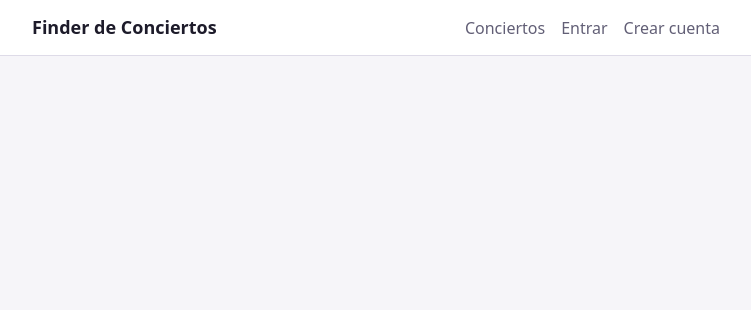
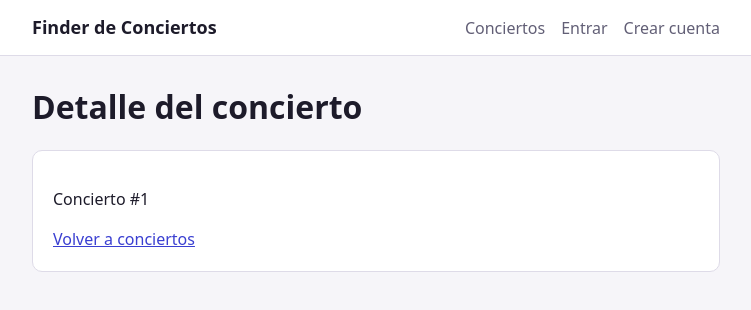
Before and after one commit to SE-7003-2027/memelomanos-finder-de-conciertos, a Vue app in the folder frontend/: page /conciertos/1 in a window 1280 px wide. Shown: the top 310 px of the page, without its empty margins (264-1015 px from the left). Built offline with nearby package versions, Linux system fonts and the light colour scheme.

Commit message:
feat(frontend): agregar ruta y vista base de detalle

```diff
--- a/frontend/src/router/index.js
+++ b/frontend/src/router/index.js
@@ -8,6 +8,11 @@
       path: '/',
       name: 'conciertos',
       component: ConciertosView,
+    },
+    {
+      path: '/conciertos/:id',
+      name: 'concierto-detalle',
+      component: () => import('../views/ConciertoDetalleView.vue'),
     },
     {
       path: '/registro',
--- /dev/null
+++ b/frontend/src/views/ConciertoDetalleView.vue
@@ -0,0 +1,16 @@
+<script setup>
+import { RouterLink, useRoute } from 'vue-router'
+
+const route = useRoute()
+</script>
+
+<template>
+  <div class="contenedor">
+    <h1>Detalle del concierto</h1>
+
+    <section class="tarjeta">
+      <p>Concierto #{{ route.params.id }}</p>
+      <RouterLink to="/">Volver a conciertos</RouterLink>
+    </section>
+  </div>
+</template>
```
